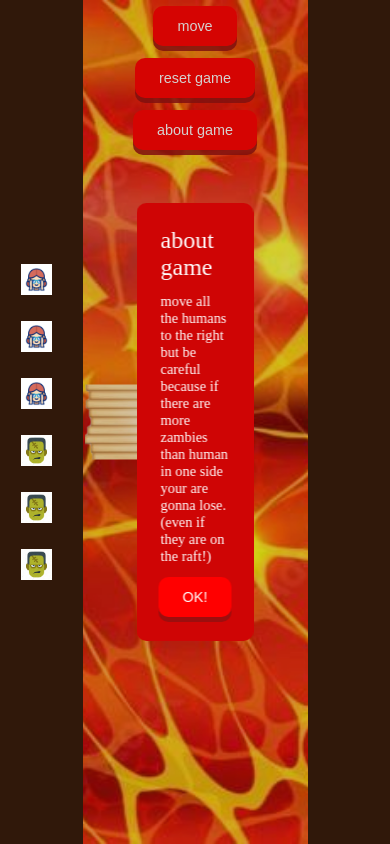
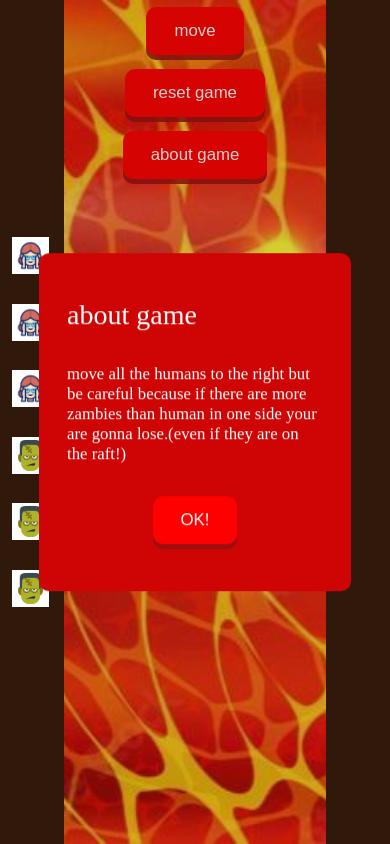
Before and after one commit to Arshiya207/zambi-game, a React (Vite) app: page / in a window 390 px wide. Both pictures are taken after a click on the button "about game". Built offline with nearby package versions, Linux system fonts and the light colour scheme.

Commit message:
fix some bugs of prompt

```diff
--- a/src/style.css
+++ b/src/style.css
@@ -41,9 +41,9 @@
   border-radius: 10px;
   cursor: pointer;
   box-shadow: 0 5px 0 0px rgba(150, 16, 16, 0.863);
-  transition: 0.11s linear box-shadow;
+  transition: 0.02s linear box-shadow;
 }
-.btn:hover {
+.btn:active {
   box-shadow: 0 0 0 0 transparent;
 }
 .characters-container {
@@ -99,7 +99,7 @@
   translate: -50% -50%;
   z-index: 100;
   background-color: blue;
-  width: 30%;
+  width: max(30%, 400px);
   min-height: max(40%, 18.75rem);
   border-radius: 10px;
   display: flex;
@@ -165,9 +165,10 @@
   animation: slide-in-blurred-top 0.6s cubic-bezier(0.23, 1, 0.32, 1) both;
 }
 .prompt-dismiss {
-  -webkit-animation: slide-out-top 0.5s cubic-bezier(0.55, 0.085, 0.68, 0.53)
+  -webkit-animation: slide-out-blurred-top 0.45s
+    cubic-bezier(0.25, 0.46, 0.45, 0.94) both;
+  animation: slide-out-blurred-top 0.45s cubic-bezier(0.25, 0.46, 0.45, 0.94)
     both;
-  animation: slide-out-top 0.5s cubic-bezier(0.55, 0.085, 0.68, 0.53) both;
 }
 
 @-webkit-keyframes slide-out-top {
@@ -248,25 +249,43 @@
   }
 }
 
-@keyframes slide-out-blurred-right {
+@-webkit-keyframes slide-out-blurred-top {
   0% {
-    -webkit-transform: translateX(0) scaleY(1) scaleX(1);
-    transform: translateX(0) scaleY(1) scaleX(1);
-    -webkit-transform-origin: 50% 50%;
-    transform-origin: 50% 50%;
+    -webkit-transform: translateY(0) scaleY(1) scaleX(1);
+    transform: translateY(0) scaleY(1) scaleX(1);
+    -webkit-transform-origin: 50% 0;
+    transform-origin: 50% 0;
     -webkit-filter: blur(0);
     filter: blur(0);
-
     opacity: 1;
   }
   100% {
-    -webkit-transform: translateX(10.75rem) scaleX(2) scaleY(0.2);
-    transform: translateX(10.75rem) scaleX(2) scaleY(0.2);
-    -webkit-transform-origin: 0% 50%;
-    transform-origin: 0% 50%;
+    -webkit-transform: translateY(-1000px) scaleY(2) scaleX(0.2);
+    transform: translateY(-1000px) scaleY(2) scaleX(0.2);
+    -webkit-transform-origin: 50% 0;
+    transform-origin: 50% 0;
     -webkit-filter: blur(40px);
     filter: blur(40px);
-
+    opacity: 0;
+  }
+}
+@keyframes slide-out-blurred-top {
+  0% {
+    -webkit-transform: translateY(0) scaleY(1) scaleX(1);
+    transform: translateY(0) scaleY(1) scaleX(1);
+    -webkit-transform-origin: 50% 0;
+    transform-origin: 50% 0;
+    -webkit-filter: blur(0);
+    filter: blur(0);
+    opacity: 1;
+  }
+  100% {
+    -webkit-transform: translateY(-1000px) scaleY(2) scaleX(0.2);
+    transform: translateY(-1000px) scaleY(2) scaleX(0.2);
+    -webkit-transform-origin: 50% 0;
+    transform-origin: 50% 0;
+    -webkit-filter: blur(40px);
+    filter: blur(40px);
     opacity: 0;
   }
 }
@@ -296,6 +315,9 @@
 
 @media screen and (max-width: 500px) {
   :root {
-    font-size: 12px;
+    font-size: 14px;
+  }
+  .prompt {
+    width: 80%;
   }
 }
```
